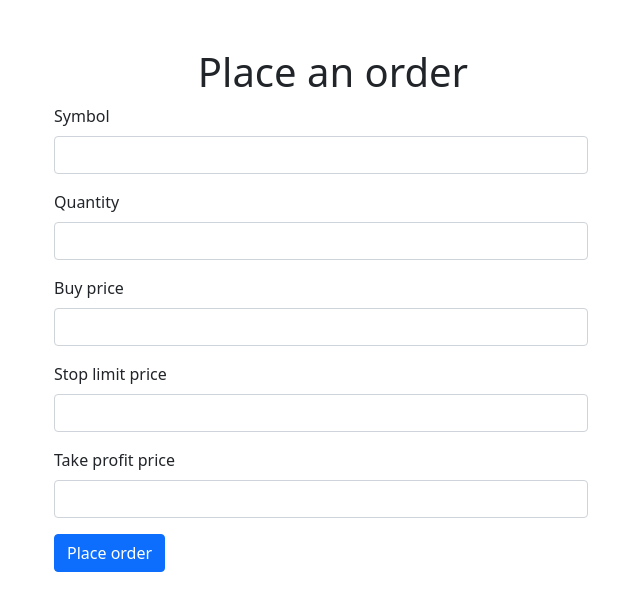
After one commit to MihaiBlebea/trading-technical-python, a Flask app: page /order in a window 1280 px wide. The commit adds this page. Shown: the top 611 px of the page, without its empty margins (307-947 px from the left). Run offline with Flask 2, Linux system fonts and the light colour scheme; data that the repository does not hold is empty; some libraries are stand-ins or nearby versions.

Commit message:
Adds form to place order

```diff
--- a/dashboard/server.py
+++ b/dashboard/server.py
@@ -1,9 +1,20 @@
-from flask import Flask, jsonify, abort, send_from_directory, render_template
+from flask import (
+	Flask,
+	jsonify,
+	request,
+	redirect,
+	abort,
+	send_from_directory,
+	render_template
+)
 from pathlib import Path
 
 from src.config import get_key
+from src.scraper.scraper import Scraper
 from src.candle.candle_collection import CandleCollection
 from src.news.news_collection import NewsCollection
+from src.client import Client
+
 
 cur_dir = Path(__file__).parent.resolve()
 
@@ -19,7 +30,8 @@ def index(symbol):
 	symbol = symbol.upper()
 	news_file_path = f"{cur_dir}/../data/{symbol}/news.json"
 	if Path(news_file_path).is_file() == False:
-		return abort(404)
+		scraper = Scraper([symbol])
+		scraper.scrape_data()
 
 	news_collection = NewsCollection()
 	news_collection.load_from_file(news_file_path)
@@ -29,6 +41,28 @@ def index(symbol):
 		"news": news_collection.to_dict()
 	})
 
+@app.route("/order", methods=["GET", "POST"])
+def get_order_form():
+	if request.method == "GET":
+		return render_template("order_form.html")
+	else:
+		symbol = request.form["symbol"].upper()
+		quantity = int(request.form["quantity"])
+		buy_price = float(request.form["buy_price"])
+		stop_loss = float(request.form["stop_loss"])
+		take_profit = float(request.form["take_profit"])
+
+		client = Client()
+		client.place_bracket_order(
+			symbol,
+			quantity,
+			buy_price,
+			take_profit,
+			stop_loss
+		)
+
+		return redirect("/home/aapl")
+
 @app.route("/js/<path:path>")
 def send_js(path):
     return send_from_directory("./static/js", path)
@@ -37,7 +71,7 @@ def send_js(path):
 def get_candles(symbol):
 	symbol = symbol.upper()
 	cc = CandleCollection()
-	cc.load_from_file(f"{cur_dir}/../data/BTCUSD_bars.json")
+	cc.load_from_file(f"{cur_dir}/../data/{symbol}_bars.json")
 	return jsonify(cc.to_dict())
 
 @app.route("/api/news/<symbol>", methods=["GET"])
--- /dev/null
+++ b/dashboard/templates/order_form.html
@@ -0,0 +1,83 @@
+<!DOCTYPE html>
+<html lang="en">
+
+<head>
+	<title>Order</title>
+
+	<meta name="viewport" content="width=device-width, initial-scale=1.0">
+
+	<link href="https://cdn.jsdelivr.net/npm/bootstrap@5.1.3/dist/css/bootstrap.min.css" rel="stylesheet">
+
+	<script src="https://cdn.jsdelivr.net/npm/bootstrap@5.1.3/dist/js/bootstrap.bundle.min.js"></script>
+	<script src="https://cdnjs.cloudflare.com/ajax/libs/axios/0.26.0/axios.min.js"></script>
+</head>
+
+<body>
+	<div class="container pt-5">
+		<h1 class="text-center">Place an order</h1>
+
+		<div class="row">
+			<div class="col-12 row justify-content-center">
+				<div class="col-6">
+					<div id="current-price"></div>
+
+					<form action="/order" method="POST">
+						<div class="mb-3">
+							<label class="form-label">Symbol</label>
+							<input name="symbol" type="text" class="form-control">
+						</div>
+						<div class="mb-3">
+							<label class="form-label">Quantity</label>
+							<input name="quantity" type="number" class="form-control">
+						</div>
+						<div class="mb-3">
+							<label class="form-label">Buy price</label>
+							<input name="buy_price" type="number" step="0.01" class="form-control">
+						</div>
+						<div class="mb-3">
+							<label class="form-label">Stop limit price</label>
+							<input name="stop_loss" type="number" step="0.01" class="form-control">
+						</div>
+						<div class="mb-3">
+							<label class="form-label">Take profit price</label>
+							<input name="take_profit" type="number" step="0.01" class="form-control">
+						</div>
+						<button type="submit" class="btn btn-primary">Place order</button>
+					</form>
+				</div>
+			</div>
+		</div>
+
+	</div>
+
+	<script>
+		const getPrice = ()=> {
+			axios.get("/api/candles/aapl").then((result)=> {
+				let el = document.getElementById("current-price")
+				let candles = result.data
+				let color = "#FFF"
+				let lastPrice = candles[candles.length - 1].close
+
+				if (candles.length > 1) {
+					let prevLastPrice = candles[candles.length - 2].close
+					if (lastPrice > prevLastPrice) {
+						color = "green"
+					} else {
+						color = "red"
+					}
+				}
+
+				el.textContent = "$" + lastPrice
+				el.style.color = color
+			}).catch((err)=> {
+				console.error(err)
+			})
+		}
+
+		getPrice()
+
+		setInterval(()=> getPrice(), 1000 * 60)
+	</script>
+</body>
+
+</html>
```
Also changed, not shown: dashboard/templates/index.html (+13 -15 lines), docker-compose.yaml (added, +26 -0 lines), requirements.txt (+8 -0 lines), src/client.py (+5 -14 lines), src/news/news.py (+12 -0 lines), src/scraper/scraper.py (+14 -3 lines), src/stream.py (+25 -12 lines), src/stream_base.py (+2 -6 lines).
